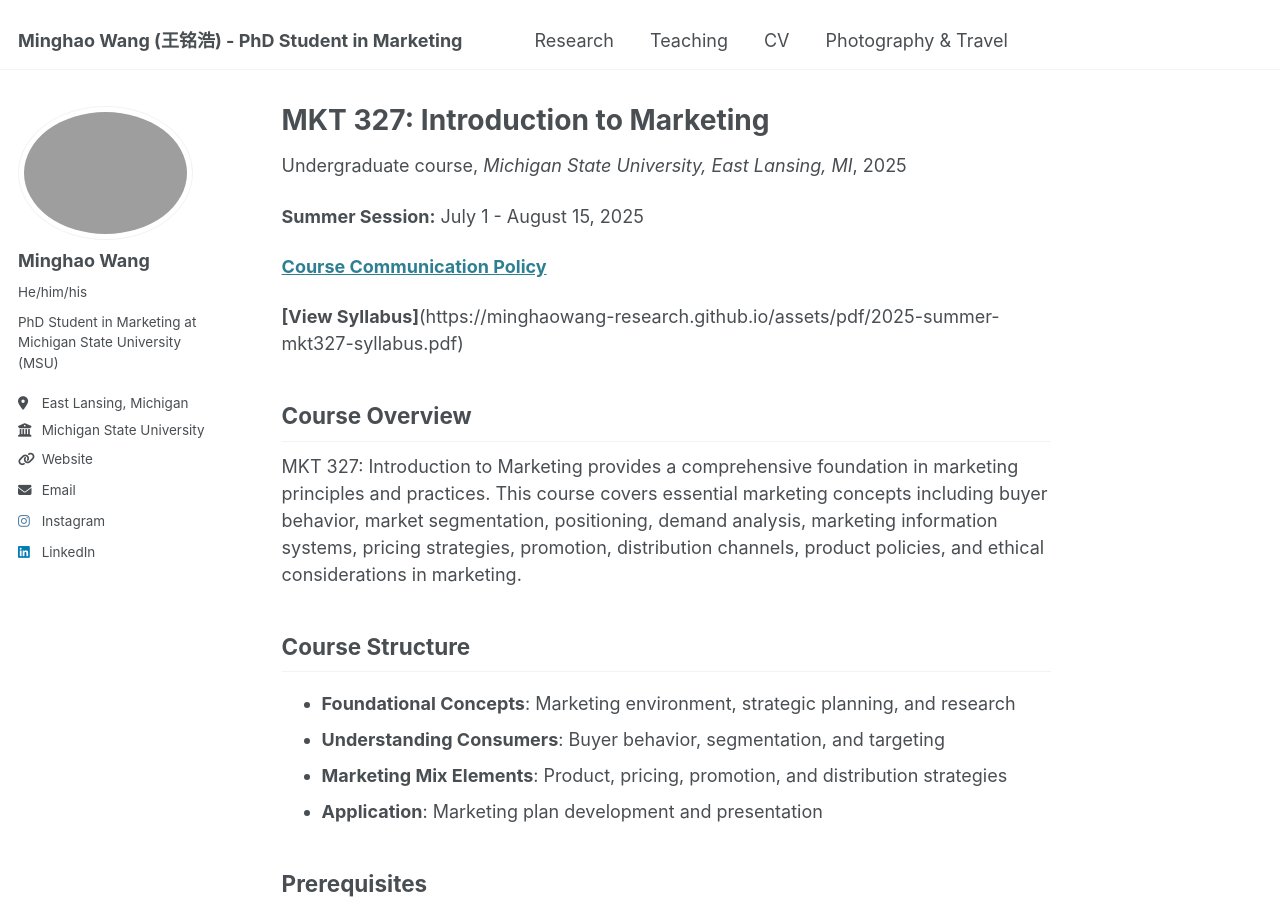
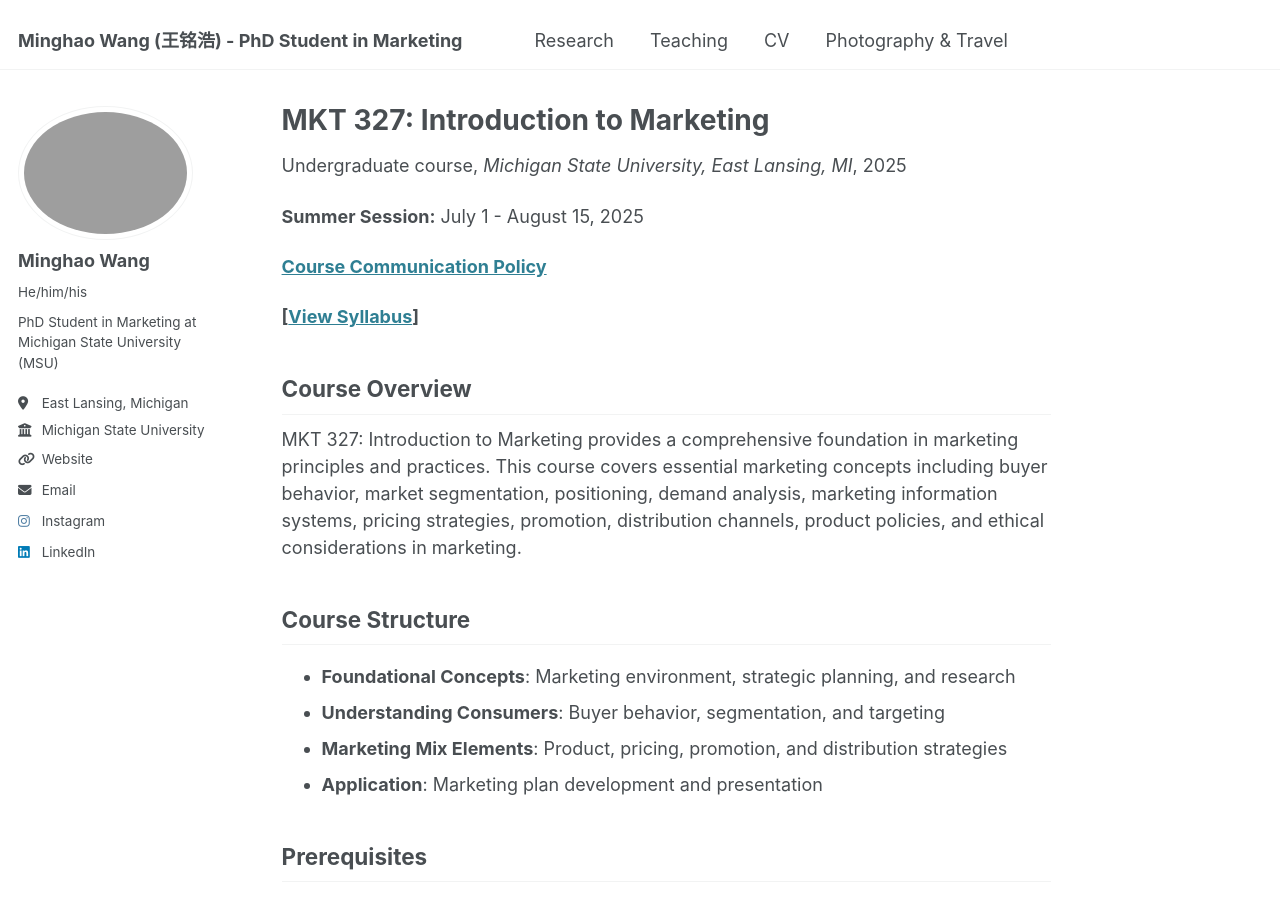
Before and after one commit to minghaowang-research/minghaowang-research.github.io, a Jekyll site: the page built from _teaching/2025-summer-marketing-327.md, in a window 1280 px wide and 900 px high. Built offline with Jekyll 4.4.1, drawn with Linux system fonts in a browser that asks for light colours.

```diff
--- a/_teaching/2025-summer-marketing-327.md
+++ b/_teaching/2025-summer-marketing-327.md
@@ -18,7 +18,7 @@ excerpt: " "
   {% endif %}
 {% endfor %}
 
-**[View Syllabus]**(https://minghaowang-research.github.io/assets/pdf/2025-summer-mkt327-syllabus.pdf)
+**[[View Syllabus](https://minghaowang-research.github.io/assets/pdf/2025-summer-mkt327-syllabus.pdf)]**
 
 ## Course Overview
 MKT 327: Introduction to Marketing provides a comprehensive foundation in marketing principles and practices. This course covers essential marketing concepts including buyer behavior, market segmentation, positioning, demand analysis, marketing information systems, pricing strategies, promotion, distribution channels, product policies, and ethical considerations in marketing.
```
